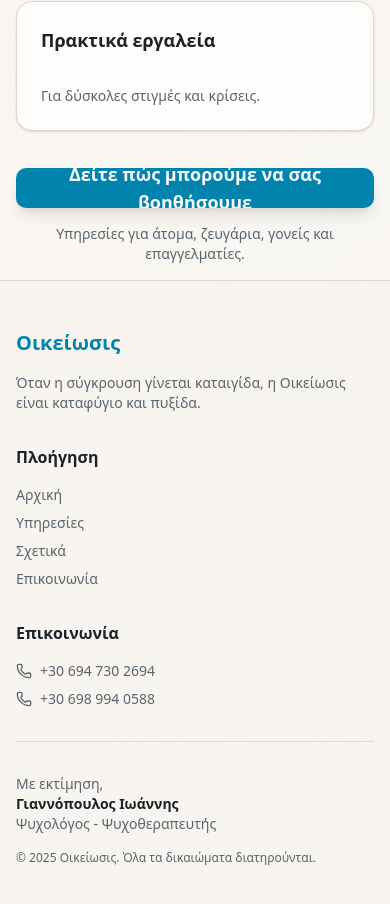
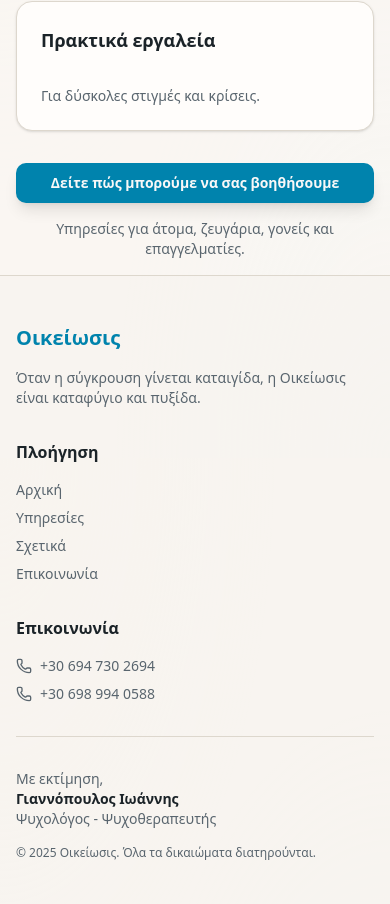
Before and after one commit to sebamatz/oikiosis, a Next.js app: page / in a window 390 px wide. Shown: the part 7982-8886 px from the top of the page. Built offline with nearby package versions, Linux system fonts and the light colour scheme.

Commit message:
Update button styling in homepage for improved responsiveness. Adjust text size classes to ensure better readability across different screen sizes while maintaining consistent design. This change enhances the user experience by optimizing button appearance on various devices.

```diff
--- a/app/page.tsx
+++ b/app/page.tsx
@@ -426,7 +426,7 @@ export default function Home() {
         <div className="mx-auto max-w-2xl text-center">
           <Button
             size="lg"
-            className="mb-4 text-lg font-semibold py-4 shadow-lg hover:shadow-xl transition-shadow max-w-[400px] w-full whitespace-normal overflow-hidden"
+            className="mb-4 text-lg font-semibold text-sm md:text-base lg:text-lg py-4 shadow-lg hover:shadow-xl transition-shadow max-w-[400px] w-full whitespace-normal overflow-hidden"
             asChild
           >
             <Link href="/services" className="break-words text-center whitespace-normal">
```
